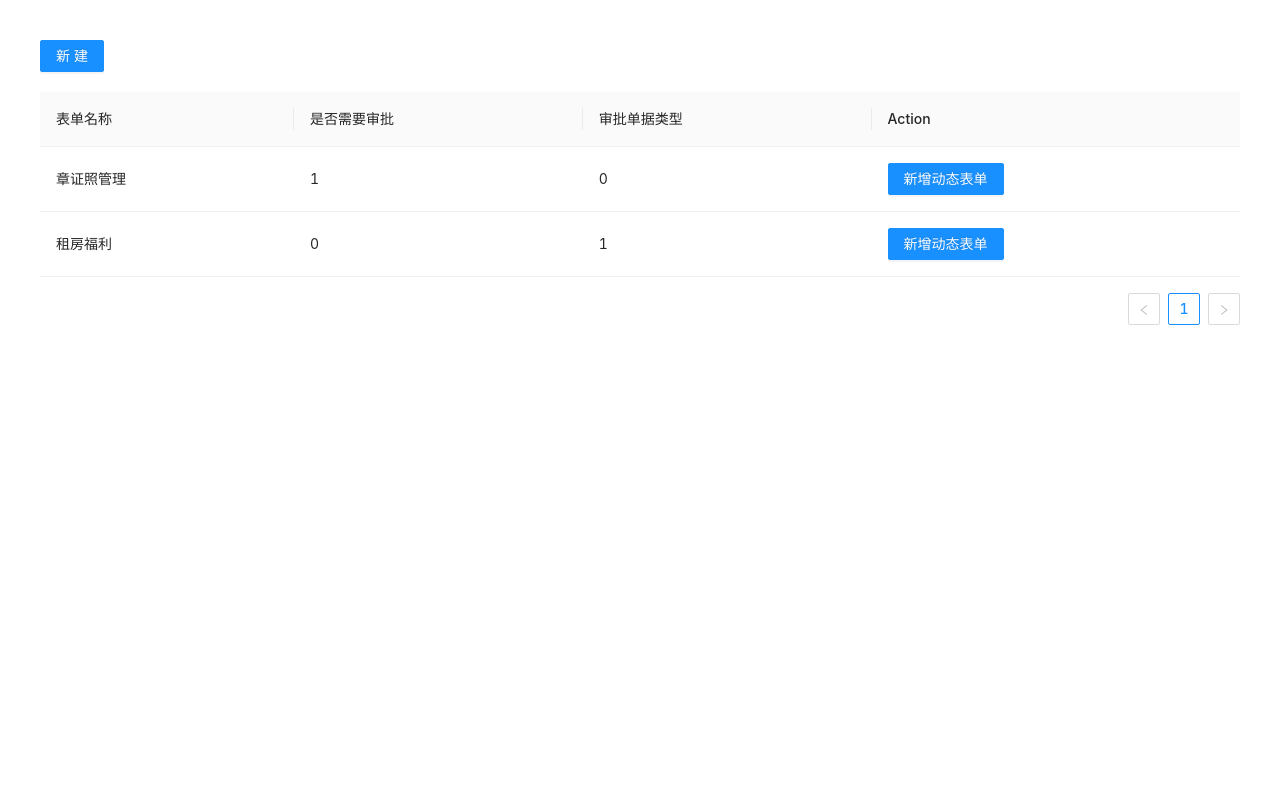
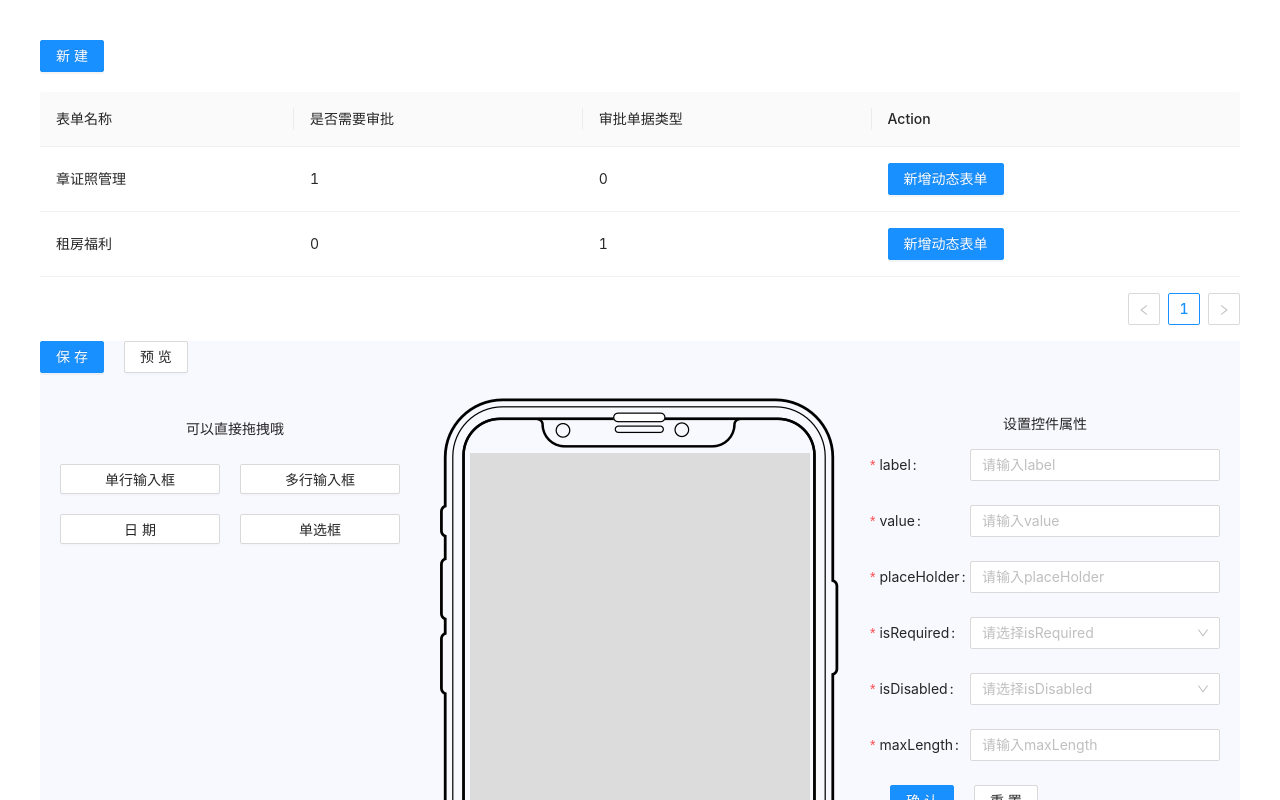
Before and after one commit to yji234/dynamic-form-pc, a React (Create React App) app: page / in a window 1280 px wide. Shown: the top 800 px of the page. Built offline with nearby package versions, Linux system fonts and the light colour scheme.

Commit message:
feature: add base page for  core content

```diff
--- a/public/index.html
+++ b/public/index.html
@@ -24,7 +24,7 @@
       work correctly both with client-side routing and a non-root public URL.
       Learn how to configure a non-root public URL by running `npm run build`.
     -->
-    <title>React App</title>
+    <title>Dynamic Form</title>
   </head>
   <body>
     <noscript>You need to enable JavaScript to run this app.</noscript>
--- a/src/components/FromModal.jsx
+++ b/src/components/FromModal.jsx
@@ -22,6 +22,7 @@ const FormModal = forwardRef((props, ref) => {
   }
 
   const validateMessages = {
+    // eslint-disable-next-line no-template-curly-in-string
     required: "${label}不能为空!",
   };
 
--- a/src/dynamic-form/New.css
+++ b/src/dynamic-form/New.css
@@ -0,0 +1,62 @@
+#new{
+    width: 1200px;
+    height: 900px;
+    background-color: ghostwhite;
+}
+
+#saveOrPreview button{
+    margin-right: 20px;
+    margin-bottom: 20px;
+}
+
+#newOuter{
+    width: 100%;
+    height: 800px;
+    /* background-color: darkgoldenrod; */
+    display: flex;
+    justify-content: center;
+    align-items: center;
+}
+#controlLibrary{
+    width: 390px;
+    height: 100%;
+    /* background-color: gainsboro; */
+    padding: 25px 10px 10px 10px;
+}
+.tip{
+    text-align: center;
+}
+.baseAttribute{
+    width: 160px;
+    height: 30px;
+    margin: 10px;
+}
+#mainForm{
+    width: 420px;
+    height: 100%;
+    /* background-color: darkkhaki; */
+    background: url('../images/mobile.png') no-repeat center;
+    display: flex;
+    justify-content: center;
+    align-items: center;
+}
+#content{
+    width: 340px;
+    height: 680px;
+    background-color: gainsboro;
+}
+#controlSet{
+    width: 390px;
+    height: 100%;
+    /* background-color: gainsboro; */
+    padding: 20px;
+}
+#controlSet label{
+    width: 100px;
+}
+.setTitle{
+    text-align: center;
+}
+#controlSet button{
+    margin-left: 20px;
+}
--- a/src/dynamic-form/management.jsx
+++ b/src/dynamic-form/management.jsx
@@ -1,7 +1,15 @@
 import React, { useCallback, useRef } from 'react';
 import { Button, Table } from 'antd';
 import FormModal from '../components/FromModal';
+import New from '../dynamic-form/New';
 import './Management.css';
+
+const Management = () => {
+  const modalRef = useRef(null);
+
+  const addDynamicForm = useCallback((key) => {
+    console.log(key);
+  }, []);
 
   const columns = [
       {
@@ -22,8 +30,13 @@ const columns = [
       {
         title: 'Action',
         key: 'action',
-      render: (text, record) => (
-        <Button type="primary">新增动态表单</Button>
+        render: (text, record, index) => (
+          <Button
+            type="primary"
+            onClick={() => {
+              addDynamicForm(record.key)
+            }}
+          >新增动态表单</Button>
         ),
       },
   ];
@@ -42,9 +55,6 @@ const data = [
       },
   ];
 
-const Management = () => {
-  const modalRef = useRef(null);
-
   const newTableItem = useCallback(() => {
     modalRef.current.setVisibleFromFather();
   }, []);
@@ -54,6 +64,7 @@ const Management = () => {
         <Button type="primary" id="newButton" onClick={() => newTableItem()}>新建</Button>
         <Table columns={columns} dataSource={data} />
         <FormModal ref={modalRef} />
+        <New />
       </div>
   )
 }
--- a/src/dynamic-form/new.jsx
+++ b/src/dynamic-form/new.jsx
@@ -0,0 +1,192 @@
+import React, { useCallback } from 'react';
+import { Button, Form, Input, Select } from 'antd';
+import './New.css';
+
+const baseAttributeList = [
+    {
+        id: '1001',
+        type: 'input',
+        name: '单行输入框',
+    },
+    {
+        id: '1002',
+        type: 'textarea',
+        name: '多行输入框',
+    },
+    {
+        id: '1003',
+        type: 'date',
+        name: '日期',
+    },
+    {
+        id: '1004',
+        type: 'radio',
+        name: '单选框',
+    },
+]
+
+const New = () => {
+    const [form] = Form.useForm();
+    const { Option } = Select;
+
+    const save = useCallback(() => {
+
+    }, []);
+
+    const preview = useCallback(() => {
+
+    }, []);
+
+    const onFinish = value => {
+        console.log(value);
+        // TODO:发送value到后端
+    }
+
+    const onReset = () => {
+        form.resetFields();
+    };
+
+    const validateMessages = {
+        // eslint-disable-next-line no-template-curly-in-string
+        required: "${label}不能为空!",
+    };
+
+    // const dragoverHandle = useCallback((ele) => {
+    //     ele.ondragover = (event) => {
+    //         event.preventDefault();    // 阻止冒泡
+    //     }
+    // }, []);
+
+    // const ondropHandle = useCallback((ele) => {
+    //     ele.ondrop = (event) => {
+    //         console.log(event);
+    //     }
+    // }, []);
+
+    // const onclickHandle = useCallback((ele) => {
+    //     ele.onclick = (event) => {
+    //         console.log(event);
+    //     }
+    // } ,[]);
+
+    // const onblurHandle = useCallback((ele) => {
+    //     ele.onblur = (event) => {
+    //         console.log(event);
+    //     }
+    // }, []);
+
+    // const controlSetEleOnblurHandle = useCallback((ele) => {
+    //     ele.onblur = (event) => {
+    //         console.log(event);
+    //     }
+    // }, []);
+
+    // const dragDropElements = useCallback((id) => {
+    //     const contentEle = document.getElementById(id);
+    //     const controlSetEle = document.getElementById('controlSet');
+    //     // ondragover
+    //     dragoverHandle(contentEle);
+    //     // ondrop
+    //     ondropHandle(contentEle);
+    //     // onclick
+    //     onclickHandle(contentEle);
+    //     // onblur
+    //     onblurHandle(contentEle);
+    //     // controlSetEle onblur
+    //     controlSetEleOnblurHandle(controlSetEle);
+    // }, [dragoverHandle, ondropHandle, onclickHandle, onblurHandle, controlSetEleOnblurHandle]);
+
+    // useEffect(() => {
+    //     dragDropElements('content');
+    // });
+
+    const dragstartHandle = useCallback((event) => {
+        console.log(event.target.id);
+        event.dataTransfer.setData("id", event.target.id);
+    }, []);
+
+    const dropHandle = useCallback((event) => {
+        event.preventDefault();
+        const id = event.dataTransfer.getData("id");
+        event.target.appendChild(document.getElementById(id));
+    }, []);
+
+    const dragoveHandle = useCallback((event) => {
+        event.preventDefault();
+    }, []);
+
+    return (
+        <div id="new">
+            <div id="saveOrPreview">
+                <Button type="primary" onClick={() => save()}>保存</Button>
+                <Button onClick={() => preview()}>预览</Button>
+            </div>
+            <div id="newOuter">
+                <div id="controlLibrary">
+                    {
+                        <>
+                            <p className="tip">可以直接拖拽哦</p>
+                            {
+                                baseAttributeList.length > 0 && baseAttributeList.map((baseAttribute) => {
+                                    return (
+                                        <Button
+                                            id={baseAttribute.id}
+                                            key={baseAttribute.id}
+                                            className="baseAttribute"
+                                            draggable="true"
+                                            onDragStart={(event) => dragstartHandle(event)}
+                                        >{baseAttribute.name}</Button>
+                                    )
+                                })
+                            }
+                        </>
+                    }
+                </div>
+                <div id="mainForm">
+                    <div id="content" onDrop={(event) => dropHandle(event)} onDragOver={(event) => dragoveHandle(event)}></div>
+                </div>
+                <div id="controlSet">
+                    <p className="setTitle">设置控件属性</p>
+                    <Form form={form} name="dynamicForm" onFinish={onFinish} validateMessages={validateMessages}>
+                        <Form.Item name="label" label="label" rules={[{ required: true }]}>
+                            <Input placeholder="请输入label" />
+                        </Form.Item>
+                        <Form.Item name="value" label="value" rules={[{ required: true }]}>
+                            <Input placeholder="请输入value" />
+                        </Form.Item>
+                        <Form.Item name="placeHolder" label="placeHolder" rules={[{ required: true }]}>
+                            <Input placeholder="请输入placeHolder" />
+                        </Form.Item>
+                        <Form.Item name="isRequired" label="isRequired" rules={[{ required: true }]}>
+                            <Select
+                                placeholder="请选择isRequired"
+                                allowClear
+                            >
+                                <Option value="1">是</Option>
+                                <Option value="0">否</Option>
+                            </Select>
+                        </Form.Item>
+                        <Form.Item name="isDisabled" label="isDisabled" rules={[{ required: true }]}>
+                            <Select
+                                placeholder="请选择isDisabled"
+                                allowClear
+                            >
+                                <Option value="1">是</Option>
+                                <Option value="0">否</Option>
+                            </Select>
+                        </Form.Item>
+                        <Form.Item name="maxLength" label="maxLength" rules={[{ required: true }]}>
+                            <Input placeholder="请输入maxLength" />
+                        </Form.Item>
+                        <Form.Item>
+                            <Button type="primary" htmlType="submit">确认</Button>
+                            <Button htmlType="button" onClick={onReset}>重置</Button>
+                        </Form.Item>
+                    </Form>
+                </div>
+            </div>
+        </div>
+    )
+}
+
+export default New;
```
Also changed, not shown: src/images/mobile.png (added). Lines whose indentation alone changed are shown as unchanged.
